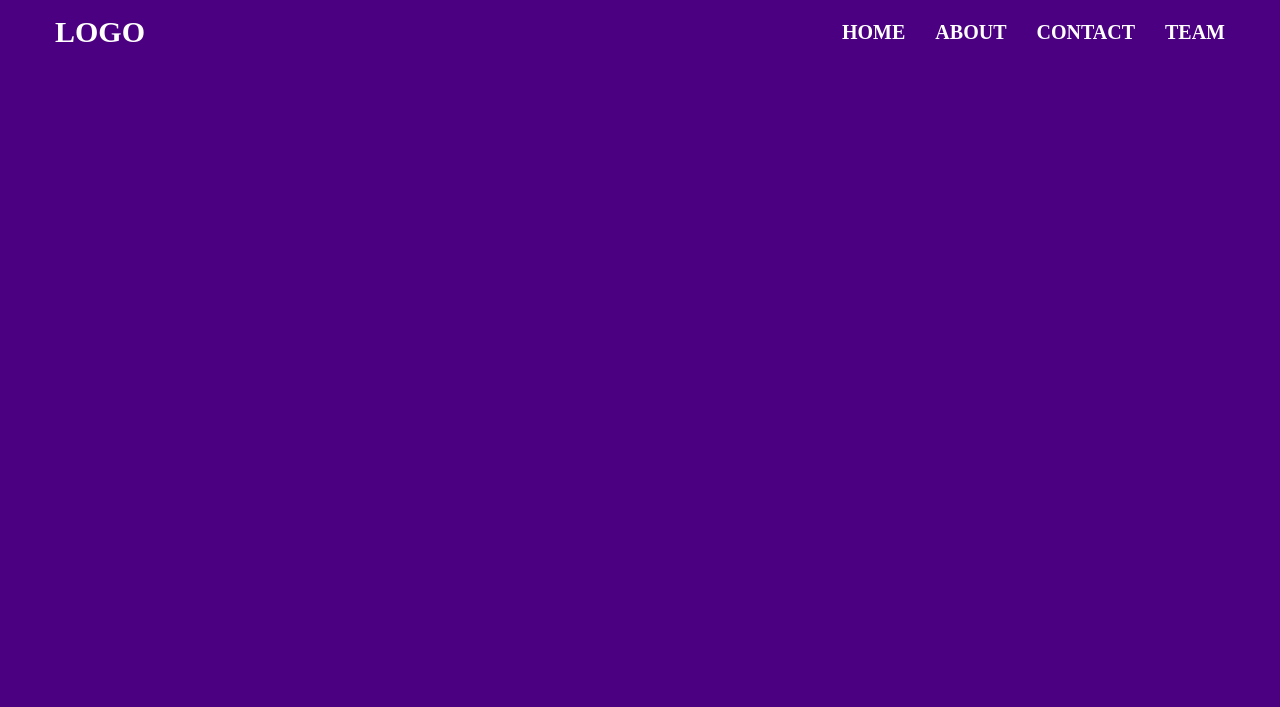
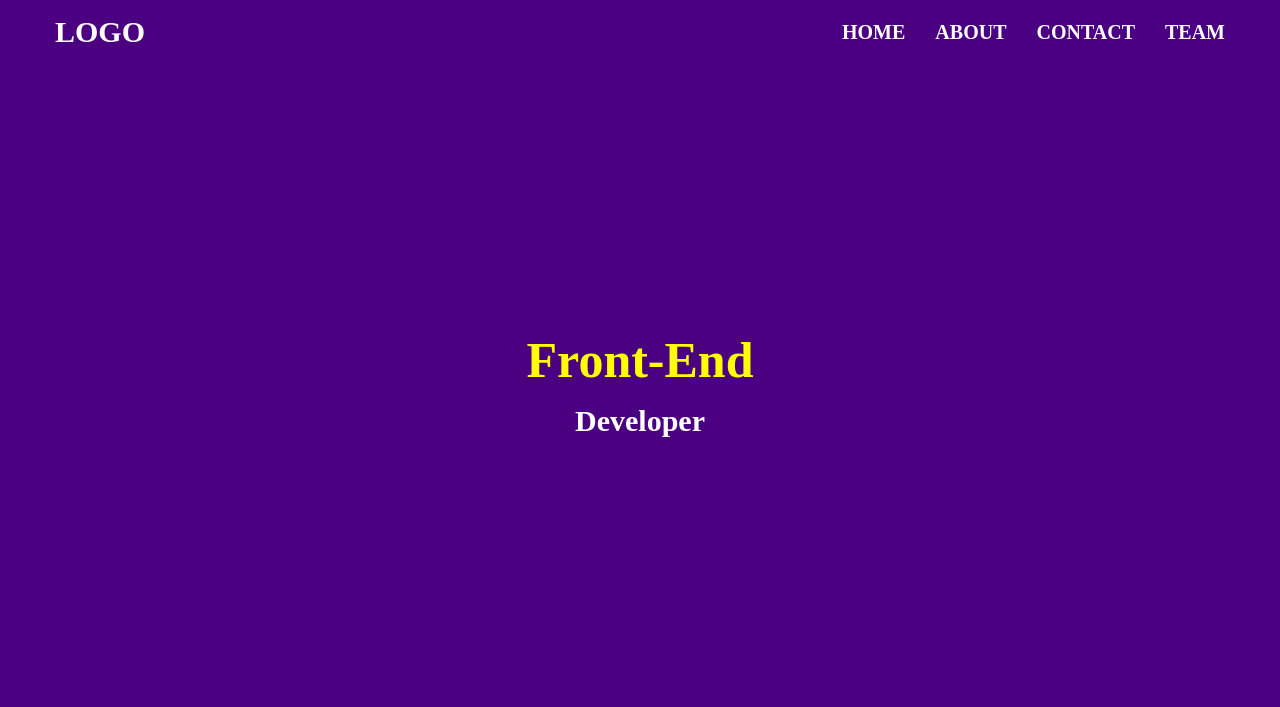
Before and after one commit to Asadbek0709/Front-end, a plain HTML site: page index.html in a window 1280 px wide. Drawn offline with Linux system fonts and the light colour scheme.

Commit message:
add dev branch

```diff
--- a/css/main.css
+++ b/css/main.css
@@ -44,3 +44,21 @@ ul {
     color: #fff;
     text-transform: uppercase;
 }
+.header__content {
+    height: 80vh;
+    display: flex;
+    flex-direction: column;
+    align-items: center;
+    justify-content: center;
+    row-gap: 15px;
+}
+.header__title {
+    color: yellow;
+    font-size: 50px;
+    font-weight: 700;
+}
+.header__text {
+    color: #fff;
+    font-size: 30px;
+    font-weight: 700;
+}
--- a/index.html
+++ b/index.html
@@ -28,6 +28,10 @@
                 </ul>
             </div>
         </nav>
+        <div class="header__content">
+            <h1 class="header__title">Front-End</h1>
+            <p class="header__text">Developer</p>
+        </div>
     </header>
 </body>
 </html>
```
